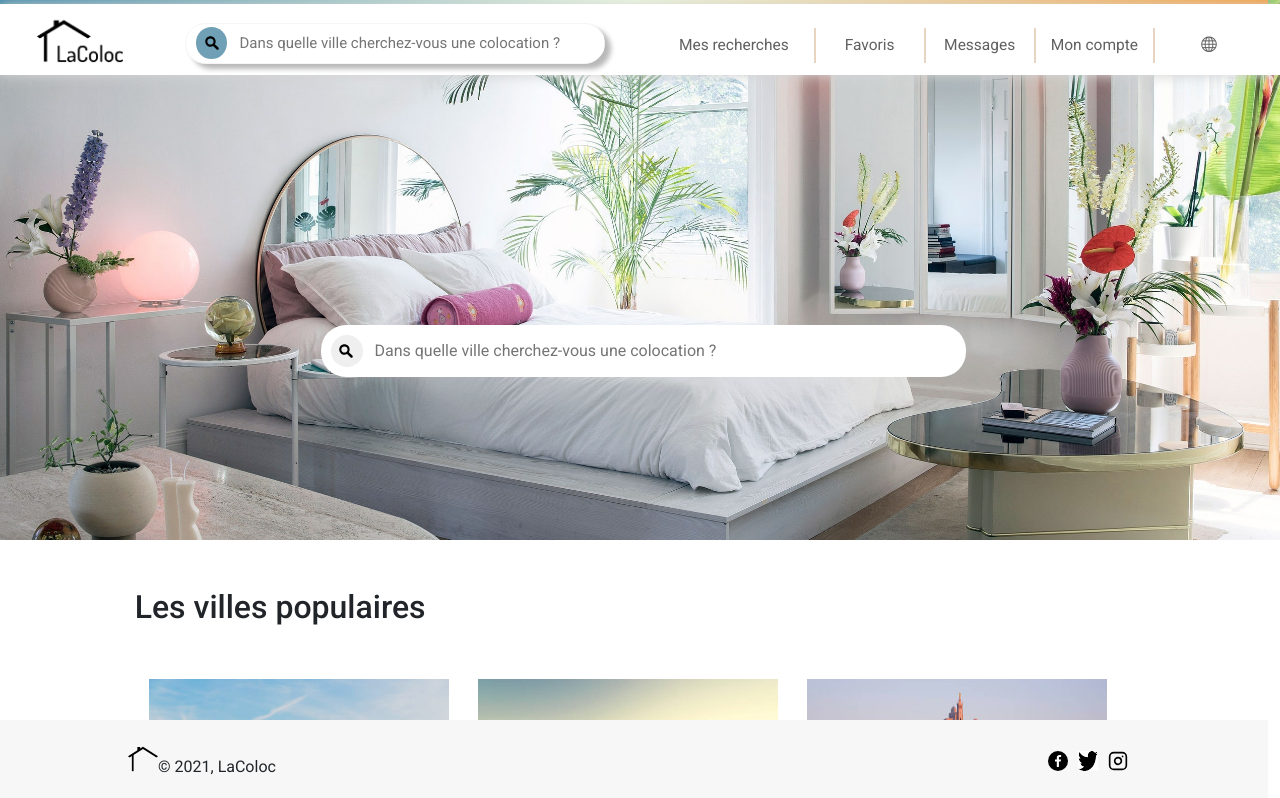
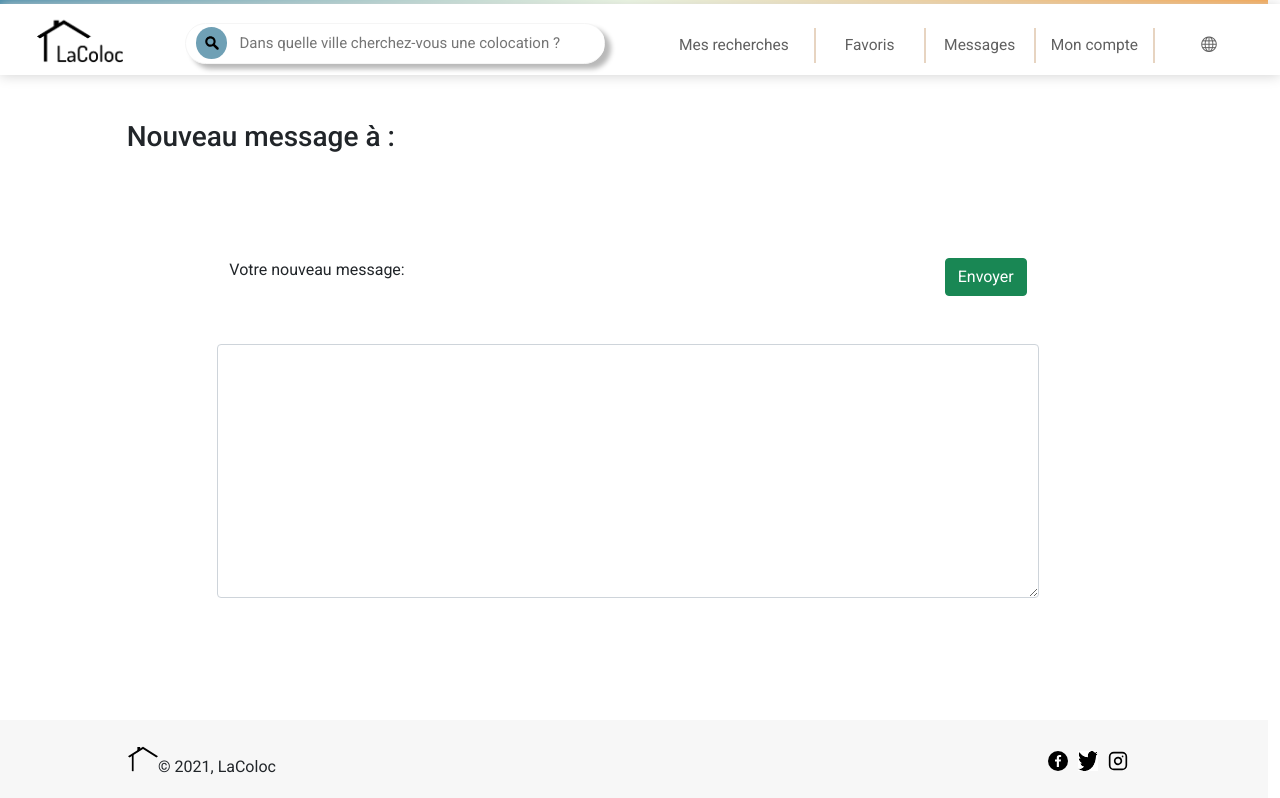
Before and after one commit to brunobreno/projet-coloc, an Angular app in the folder projet-coloc-front/: page /messagerie-nouveau/1 in a window 1280 px wide. Before the commit this address led to /. Shown: the top 798 px of the page. Built offline with nearby package versions, Linux system fonts and the light colour scheme; no server answers.

Commit message:
ajout nouveau contact

```diff
--- a/projet-coloc-front/src/app/app-routing.module.ts
+++ b/projet-coloc-front/src/app/app-routing.module.ts
@@ -11,6 +11,7 @@ import { RedirectComponent } from './redirect/redirect.component';
 import { ProprietaireComponent } from './proprietaire/proprietaire.component';
 import { HomePageComponent } from './home-page/home-page.component';
 import { MessagerieComponent } from './messagerie/messagerie.component';
+import { MessagerieNouveauContactComponent } from './messagerie-nouveau-contact/messagerie-nouveau-contact.component';
 
 const routes: Routes = [
   { path: "", component: HomePageComponent},
@@ -24,6 +25,7 @@ const routes: Routes = [
   { path: "ajoutLogement", component: AjoutLogementComponent},
   { path: "descriptionLogement", component: DescriptionLogementComponent},
   { path: "messagerie", component: MessagerieComponent},
+  { path: "messagerie-nouveau/:id", component: MessagerieNouveauContactComponent},
   { path: "**", component: RedirectComponent},
 ];
 
--- /dev/null
+++ b/projet-coloc-front/src/app/messagerie-nouveau-contact/messagerie-nouveau-contact.component.html
@@ -0,0 +1,33 @@
+<div *ngIf="!messageEnvoye">
+    <div class="row" style="height: 120px;"></div>
+    <div class="row mb-5">
+        <div class="col-1"></div>
+        <h3 class="col">Nouveau message à {{destinataire?.prenom}} {{destinataire?.nom}} :</h3>
+    </div>
+    <div class="row">
+        <div class="col-2"></div>
+        <div class="col-8" id="messages">
+            <div class="row cadre-saisie mt-5" id="saisie-message">
+                <div class="d-flex justify-content-between mb-5">
+                    <label for="messageContenu">Votre nouveau message: </label>
+                    <button type="button" id="boutonEnvoyer" class="btn btn-success" (click)="envoyerMessage()">Envoyer</button>
+                </div>
+                <textarea class="form-control overflow-auto" id="messageContenu" rows="10" [(ngModel)]="messageForm.contenu"></textarea>
+            </div>
+        </div>
+        <div class="col-1"></div>
+    </div>
+    <div style="height:200px"></div>
+</div>
+
+<div class="row mt-5" *ngIf="messageEnvoye">
+    <div class="col-md-4 offset-md-4">
+        <div class="login-form mt-4 p-4">
+            <h2 class="text-center">Message envoyé</h2>
+            <hr class="mt-4">
+            <div class="col-12 mt-2">
+                <p class="text-center">Redirection en cours</p>
+            </div>
+        </div>
+    </div>
+</div>
--- /dev/null
+++ b/projet-coloc-front/src/app/messagerie-nouveau-contact/messagerie-nouveau-contact.component.scss
@@ -0,0 +1,51 @@
+.cadre-exemple {
+    height: 700px;
+    border: solid;
+}
+
+.cadre-messages {
+    height: 700px;
+    border: solid;
+    border-width: 2px;
+    border-radius: 25px;
+    border-color: lightgray;
+}
+
+.cadre-message-destinataire {
+    border-radius: 25px;
+    background-color: lightgreen;
+}
+
+.cadre-message-emetteur {
+    border-radius: 25px;
+    background-color: lightsalmon;
+}
+
+.cadre-message {
+    height: 70%;
+    border: solid;
+    position: relative;
+    border-color: lightgrey;
+    border-radius: 25px;
+    border-width: 1px;
+}
+
+.cadre-saisie {
+    height: 30%;
+}
+
+.cadre-contact {
+    height: 75px;
+    border: solid;
+    border-color: lightgrey;
+    border-radius: 25px;
+    border-width: 1px;
+}
+
+.cadre-relations{
+    height: 700px;
+    border: solid;
+    border-width: 2px;
+    border-radius: 25px;
+    border-color: lightgray;
+}
--- /dev/null
+++ b/projet-coloc-front/src/app/messagerie-nouveau-contact/messagerie-nouveau-contact.component.ts
@@ -0,0 +1,56 @@
+import { Component, OnInit } from '@angular/core';
+import { ActivatedRoute, Router } from '@angular/router';
+import { AppConfigService } from '../app-config.service';
+import { MessageDTO, UtilisateurDTO } from '../model';
+import { MessagerieNouveauContactService } from './messagerie-nouveau-contact.service';
+
+@Component({
+  selector: 'app-messagerie-nouveau-contact',
+  templateUrl: './messagerie-nouveau-contact.component.html',
+  styleUrls: ['./messagerie-nouveau-contact.component.scss']
+})
+export class MessagerieNouveauContactComponent implements OnInit {
+
+  utilisateurConnecte: UtilisateurDTO;
+  destinataire : UtilisateurDTO;
+  messageForm: MessageDTO = new MessageDTO();
+  destinataireId: number;
+  messageEnvoye:boolean = false;
+
+  constructor(private route: ActivatedRoute, private messagerieNouveauContactService : MessagerieNouveauContactService, private appConfig: AppConfigService, private router: Router) {
+    //A modifier suite à la connexion de l'utilisateur
+    //this.utilisateurConnecte = this.appConfig.utilisateurConnecte;
+    this.route.params.subscribe(params => {
+      this.destinataireId = params['id'];
+      messagerieNouveauContactService.findUtilisateurById(this.destinataireId).subscribe(resp => {
+        this.destinataire = resp;
+        console.log(this.destinataire.nom)
+      }, err => console.log(err));
+      messagerieNouveauContactService.findUtilisateurById(6).subscribe(resp => {
+        this.utilisateurConnecte = resp;
+        console.log(this.utilisateurConnecte.nom)
+      }, err => console.log(err));
+    });
+   }
+
+  ngOnInit(): void {
+  }
+
+  envoyerMessage(){
+    if(this.messageForm.contenu != null && this.messageForm.contenu != ""){
+      this.messageForm.emetteurId = this.utilisateurConnecte.id;
+      this.messageForm.destinataireId = this.destinataireId;
+      this.messagerieNouveauContactService.sendMessage(this.messageForm).subscribe(resp => {
+        this.messageEnvoye = true;
+        setTimeout(() =>{
+          this.messageForm.contenu = "";
+          this.messageEnvoye = false;
+          this.router.navigate(['./home']);
+        }, 3000);
+      }, err => {
+        console.log(err);
+        this.messageForm.contenu = "";
+      })
+    }
+  }
+}
--- /dev/null
+++ b/projet-coloc-front/src/app/messagerie-nouveau-contact/messagerie-nouveau-contact.service.ts
@@ -0,0 +1,31 @@
+import { HttpClient } from '@angular/common/http';
+import { Injectable } from '@angular/core';
+import { Observable } from 'rxjs';
+import { AppConfigService } from '../app-config.service';
+import { Message, MessageDTO, UtilisateurDTO } from '../model';
+
+@Injectable({
+  providedIn: 'root'
+})
+export class MessagerieNouveauContactService {
+
+  utilisateurUrl: string;
+  messagerieUrl: string;
+
+  constructor(private appConfig: AppConfigService, private http: HttpClient) {
+    this.utilisateurUrl = appConfig.backEndUrl + "utilisateurs/"
+    this.messagerieUrl = appConfig.backEndUrl + "messages/"
+   }
+
+  findUtilisateurById(id: number): Observable<UtilisateurDTO>{
+    return this.http.get<UtilisateurDTO>(this.utilisateurUrl + id);
+  }
+
+  findMessagesById(id: number): Observable<Array<Message>>{
+    return this.http.get<Array<Message>>(this.messagerieUrl + "all-by-id/" + id);
+  }
+
+  sendMessage(message : MessageDTO): Observable<Message>{
+    return this.http.post<Message>(this.messagerieUrl, message);
+  }
+}
--- a/projet-coloc-front/src/app/messagerie/messagerie.component.html
+++ b/projet-coloc-front/src/app/messagerie/messagerie.component.html
@@ -19,16 +19,16 @@
         </div>
         <div class="col-1"></div>
         <div class="col-7 cadre-messages overflow-auto" id="messages">
-            <ng-container class="row cadre-message" *ngFor="let m of conversation">
+            <ng-container class="row cadre-message" *ngFor="let m of afficherMessages()">
                 <div class="row d-flex justify-content-between" *ngIf="m.emetteur.id != utilisateurConnecte.id">
-                    <div class="col-6 my-0 cadre-message-emetteur">
+                    <div class="col-6 my-1 cadre-message-emetteur">
                         <p>{{m.contenu}}</p>
                         <p style="text-align: end;">Reçu le : {{m.date | date:'dd/MM/yyyy, HH:mm:ss'}}</p>
                     </div>
                 </div>
                 <div class="row" *ngIf="m.emetteur.id == utilisateurConnecte.id">
                     <div class="col"></div>
-                    <div class="col-6 my-0 justify-content-end cadre-message-destinataire">
+                    <div class="col-6 my-1 justify-content-end cadre-message-destinataire">
                         <p>{{m.contenu}}</p>
                         <p style="text-align: end;">Envoyé le : {{m.date | date:'dd/MM/yyyy, HH:mm:ss'}}</p>
                     </div>
--- a/projet-coloc-front/src/app/messagerie/messagerie.component.ts
+++ b/projet-coloc-front/src/app/messagerie/messagerie.component.ts
@@ -16,21 +16,33 @@ export class MessagerieComponent implements OnInit {
   relationsId: Array<number> = new Array<number>();
   relations: Array<UtilisateurDTO> = new Array<UtilisateurDTO>();
   messageForm: MessageDTO = new MessageDTO();
+  destinataireId: number;
 
   constructor(private appConfig: AppConfigService, private messagerieService: MessagerieService) {
     //A modifier quand l'utilisateur se connecte
     //this.utilisateurConnecte = this.appConfig.utilisateurConnecte;
     messagerieService.findUtilisateurById(6).subscribe(resp => {
       this.utilisateurConnecte = resp;
+      this.messageForm.emetteurId = this.utilisateurConnecte.id;
       this.loadConversations();
-      this.messageForm.emetteurId = this.utilisateurConnecte.id;
     }, err => console.log(err))
    }
 
   ngOnInit(): void {
   }
 
+  loadConversations(){
+    // Charge toutes les conversions de l'utilisateur connecté
+    this.messagerieService.findMessagesById(this.utilisateurConnecte.id).subscribe(resp => {
+      this.conversations = resp;
+      this.relations = new Array<UtilisateurDTO>();
+      this.relationsId = new Array<number>();
+      this.findRelationsId();
+    });
+  }
+
   findRelationsId(){
+    // Trouve tous les id des correspondants de l'utilisateur connecté
     this.conversations.forEach(m => {
       if(m.emetteur.id != this.utilisateurConnecte.id && !this.relationsId.includes(m.emetteur.id)){
         this.relationsId.push(m.emetteur.id);
@@ -42,14 +54,18 @@ export class MessagerieComponent implements OnInit {
     this.findRelations();
   }
 
-  //a appeler quand click sur conversation
+  findRelations(){
+    // Trouve les utilisateur en fonction des id récupérés
+    for(let id of this.relationsId){
+      this.messagerieService.findUtilisateurById(id).subscribe(resp => {
+        this.relations.push(resp);
+      }, err => console.log(err))
+    }
+  }
+
   findConversation(id: number){
-    this.conversation = new Array<Message>();
-    this.conversations.forEach(m => {
-      if((m.emetteur.id == id || m.destinataire.id == id) && !this.conversation.includes(m)){
-        this.conversation.push(m);
-      }
-    });
+    this.destinataireId = id;
+    this.loadConversation();
     this.setMessageFormDestinataire(id);
   }
 
@@ -59,13 +75,22 @@ export class MessagerieComponent implements OnInit {
     }, err => console.log(err))
   }
 
+  loadConversation(){
+    // Filtre l'ensemble des messages pour conserver que les messages de l'interlocuteur choisi
+    this.conversation = new Array<Message>();
+    this.conversations.forEach(m => {
+      if((m.emetteur.id == this.destinataireId || m.destinataire.id == this.destinataireId) && !this.conversation.includes(m)){
+        this.conversation.push(m);
+      }
+    });
+  }
+
   envoyerMessage(){
     if(this.messageForm.contenu != null && this.messageForm.contenu != ""){
-      console.log(this.messageForm);
       this.messagerieService.sendMessage(this.messageForm).subscribe(resp => {
         this.messageForm.contenu = "";
-        this.loadConversations();
-        this.conversation = new Array<Message>();
+        this.conversations.push(resp)
+        this.conversation.push(resp);
       }, err => {
         console.log(err);
         this.messageForm.contenu = "";
@@ -73,20 +98,7 @@ export class MessagerieComponent implements OnInit {
     }
   }
 
-  findRelations(){
-    for(let id of this.relationsId){
-      this.messagerieService.findUtilisateurById(id).subscribe(resp => {
-        this.relations.push(resp);
-      }, err => console.log(err))
-    }
-  }
-
-  loadConversations(){
-    this.messagerieService.findMessagesById(this.utilisateurConnecte.id).subscribe(resp => {
-      this.conversations = resp;
-      this.relations = new Array<UtilisateurDTO>();
-      this.relationsId = new Array<number>();
-      this.findRelationsId();
-    });
+  afficherMessages(): Array<Message> {
+    return this.conversation;
   }
 }
```
Also changed, not shown: projet-coloc-front/src/app/app.module.ts (+5 -2 lines), projet-coloc-front/src/app/recherche-locataire/recherche-locataire.component.html (+14 -7 lines), projet-coloc-front/src/app/recherche-locataire/recherche-locataire.component.ts (+7 -1 lines).
